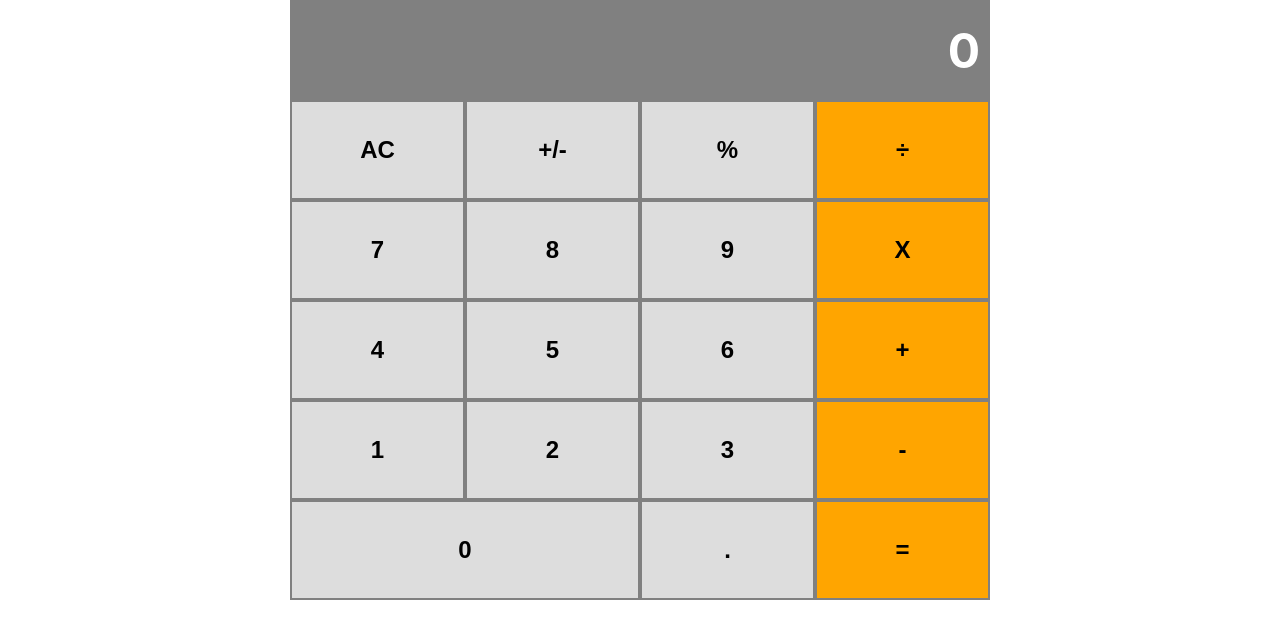
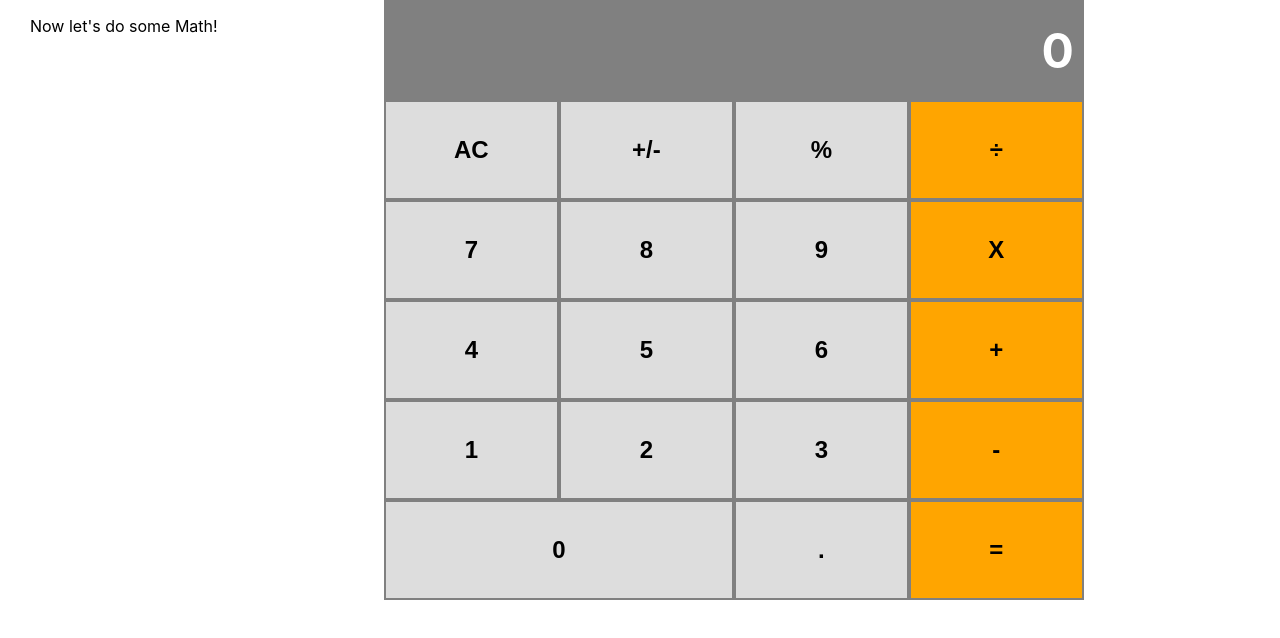
Before and after one commit to chasscepts/calculator, a React (Create React App) app: page / in a window 1280 px wide. Shown: the top 638 px of the page. Built offline with nearby package versions, Linux system fonts and the light colour scheme.

Commit message:
Factor out calculator page to it's own file

```diff
--- a/package.json
+++ b/package.json
@@ -10,6 +10,7 @@
     "prop-types": "^15.7.2",
     "react": "^17.0.2",
     "react-dom": "^17.0.2",
+    "react-router-dom": "^5.2.0",
     "react-scripts": "4.0.3",
     "web-vitals": "^1.1.2"
   },
--- a/src/components/App.js
+++ b/src/components/App.js
@@ -1,31 +1,5 @@
-import React, { useState } from 'react';
-import Display from './Display';
-import ButtonPanel from './ButtonPanel';
-import calculate from '../logic/calculate';
-
-const styles = {
-  container: {
-    width: '700px',
-    margin: 'auto',
-  },
-};
+import Calculator from './Calculator';
 
 export default function App() {
-  const [total, setTotal] = useState(null);
-  const [next, setNext] = useState(null);
-  const [operation, setOperation] = useState(null);
-
-  const handleClick = (buttonName) => {
-    const state = calculate({ total, next, operation }, buttonName);
-    setTotal(state.total);
-    setNext(state.next);
-    setOperation(state.operation);
-  };
-
-  return (
-    <div style={styles.container}>
-      <Display result={next || total || '0'} />
-      <ButtonPanel clickHandler={handleClick} />
-    </div>
-  );
+  return <Calculator />;
 }
--- /dev/null
+++ b/src/components/Calculator.js
@@ -0,0 +1,48 @@
+import React, { useState } from 'react';
+import Display from './Display';
+import ButtonPanel from './ButtonPanel';
+import calculate from '../logic/calculate';
+
+const styles = {
+  container: {
+    width: '700px',
+    margin: 'auto',
+  },
+  content: {
+    display: 'flex',
+    paddingBottom: '30px',
+  },
+};
+
+function Calculator() {
+  const [total, setTotal] = useState(null);
+  const [next, setNext] = useState(null);
+  const [operation, setOperation] = useState(null);
+
+  const handleClick = (buttonName) => {
+    const state = calculate({ total, next, operation }, buttonName);
+    setTotal(state.total);
+    setNext(state.next);
+    setOperation(state.operation);
+  };
+
+  return (
+    <div style={styles.container}>
+      <Display result={next || total || '0'} />
+      <ButtonPanel clickHandler={handleClick} />
+    </div>
+  );
+}
+
+const p = "Now let's do some Math!";
+
+export default function Page() {
+  return (
+    <>
+      <div style={styles.content} className="content">
+        <p>{p}</p>
+        <Calculator />
+      </div>
+    </>
+  );
+}
```
Also changed, not shown: 1 other file (tests, documents, lock files or other folders).
